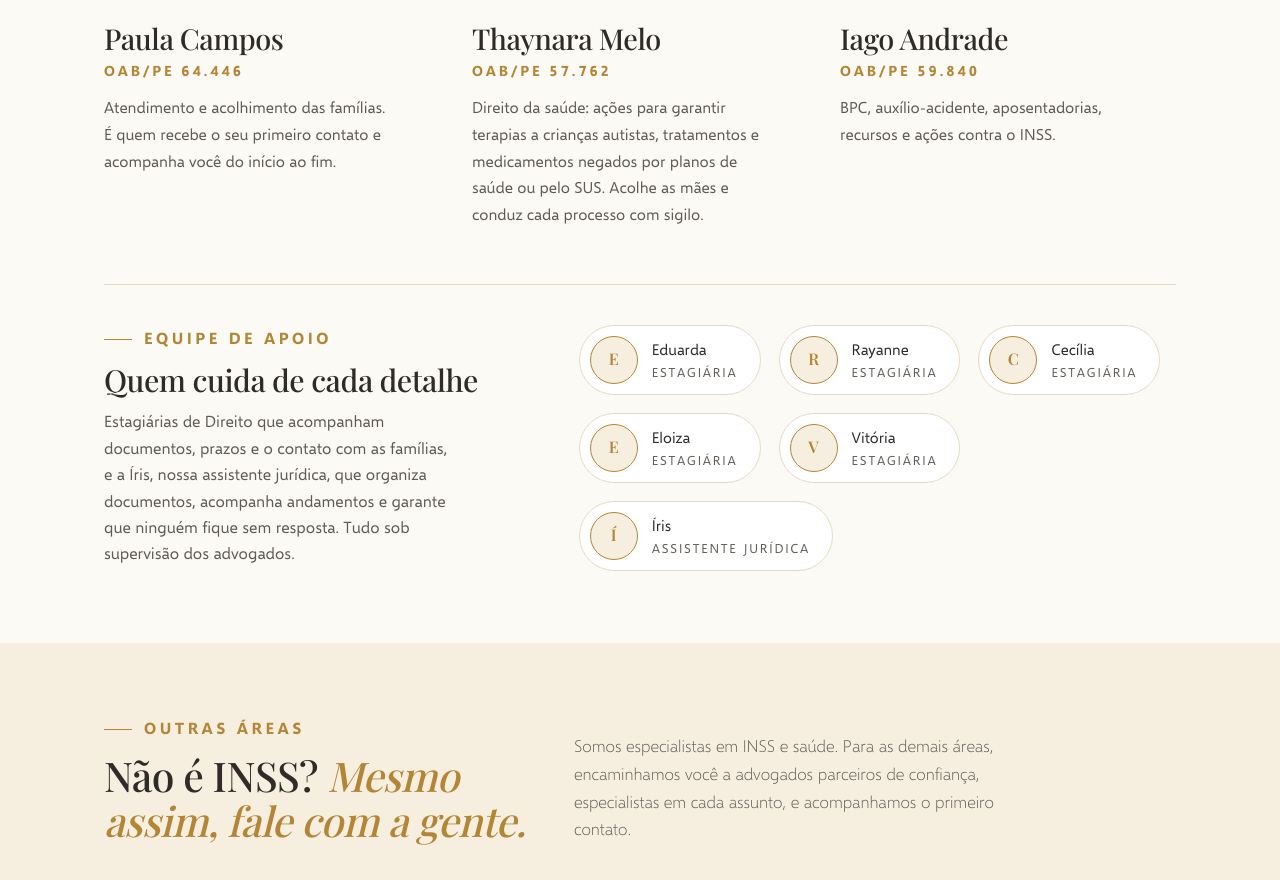
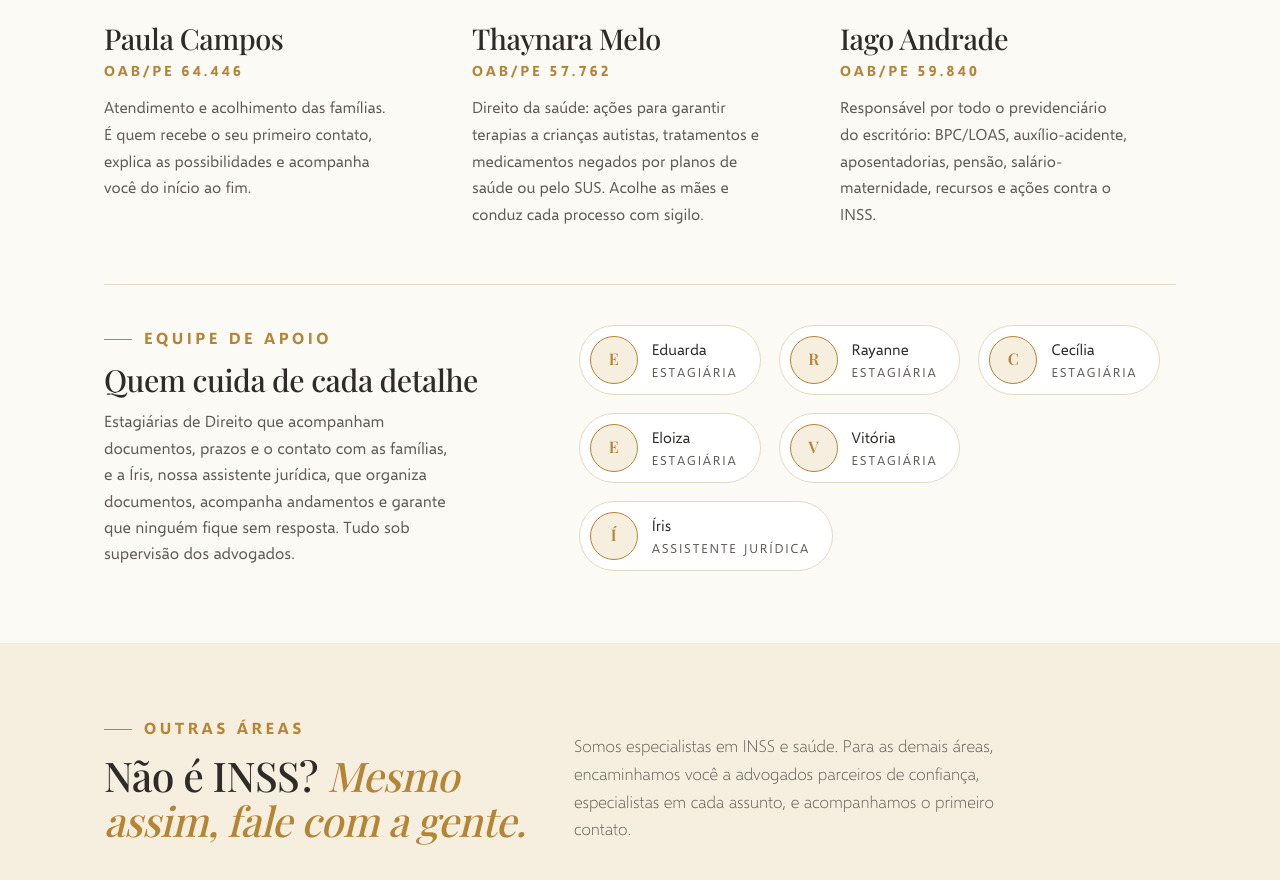
Before and after one commit to cmaadvocacia/cmaadvocacia.github.io, a plain HTML site: page index.html in a window 1280 px wide. Shown: the part 7855-8735 px from the top of the page. Drawn offline with nearby package versions, Linux system fonts and the light colour scheme; a web font is replaced by a local one.

Commit message:
Iago responsável por todo o previdenciário
Co-Authored-By: Claude Fable 5.1 <noreply@anthropic.com>

```diff
--- a/index.html
+++ b/index.html
@@ -322,9 +322,9 @@ footer a{color:var(--graf)}
     <p class="r">Cada família é acompanhada por um advogado responsável do início ao fim. Conheça quem vai cuidar do seu caso.</p>
   </div>
   <div class="time">
-    <div class="pessoa r"><div class="ph"><img src="img/paula.jpg" alt="Paula Campos"></div><h3>Paula Campos</h3><div class="oab">OAB/PE 64.446</div><p>Atendimento e acolhimento das famílias. É quem recebe o seu primeiro contato e acompanha você do início ao fim.</p></div>
+    <div class="pessoa r"><div class="ph"><img src="img/paula.jpg" alt="Paula Campos"></div><h3>Paula Campos</h3><div class="oab">OAB/PE 64.446</div><p>Atendimento e acolhimento das famílias. É quem recebe o seu primeiro contato, explica as possibilidades e acompanha você do início ao fim.</p></div>
     <div class="pessoa r"><div class="ph"><img src="img/thaynara.jpg" alt="Thaynara Melo"></div><h3>Thaynara Melo</h3><div class="oab">OAB/PE 57.762</div><p>Direito da saúde: ações para garantir terapias a crianças autistas, tratamentos e medicamentos negados por planos de saúde ou pelo SUS. Acolhe as mães e conduz cada processo com sigilo.</p></div>
-    <div class="pessoa r"><div class="ph"><img src="img/iago.jpg" alt="Iago Andrade"></div><h3>Iago Andrade</h3><div class="oab">OAB/PE 59.840</div><p>BPC, auxílio-acidente, aposentadorias, recursos e ações contra o INSS.</p></div>
+    <div class="pessoa r"><div class="ph"><img src="img/iago.jpg" alt="Iago Andrade"></div><h3>Iago Andrade</h3><div class="oab">OAB/PE 59.840</div><p>Responsável por todo o previdenciário do escritório: BPC/LOAS, auxílio-acidente, aposentadorias, pensão, salário-maternidade, recursos e ações contra o INSS.</p></div>
   </div>
 
   <div class="estag r">
```
